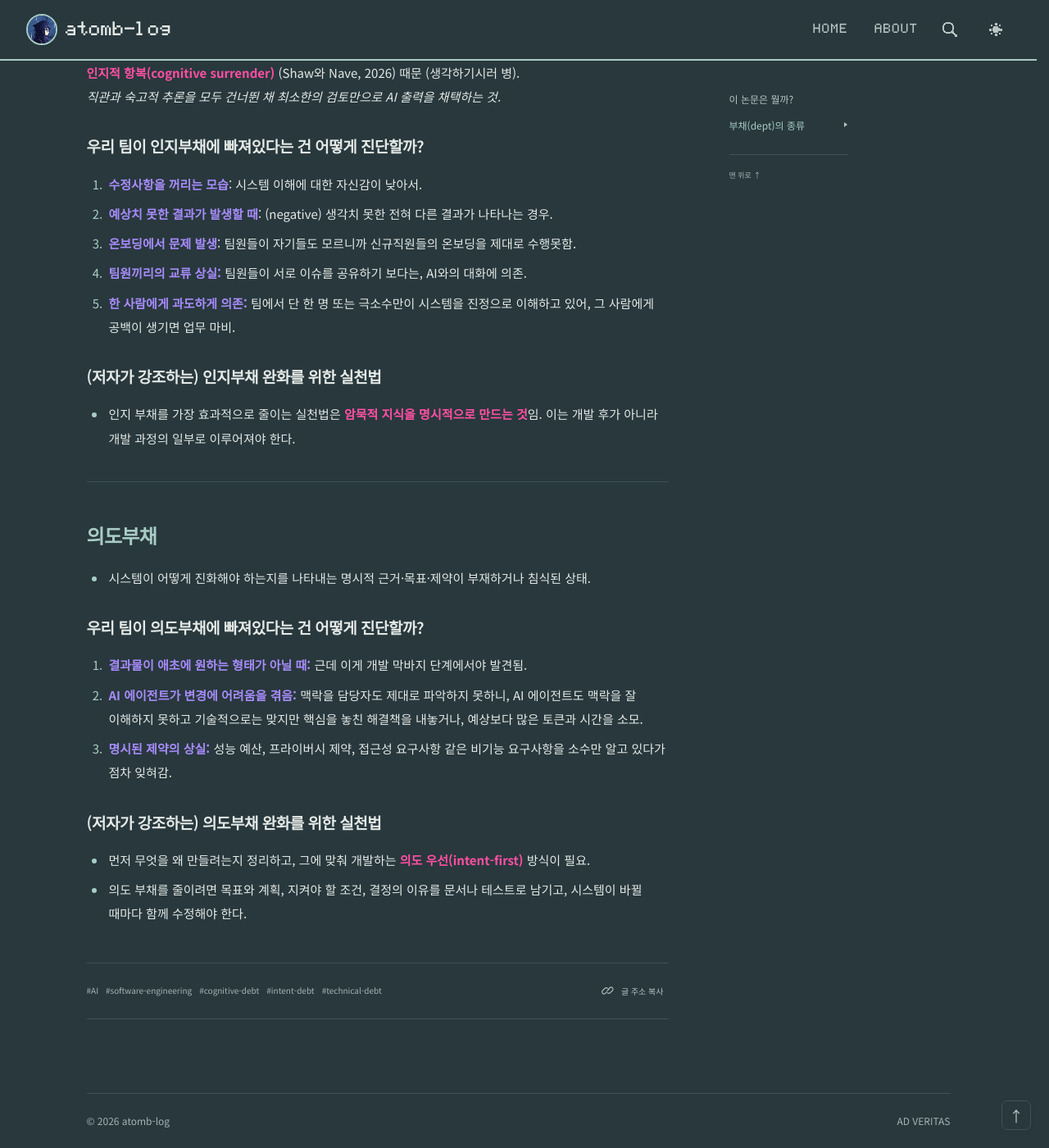
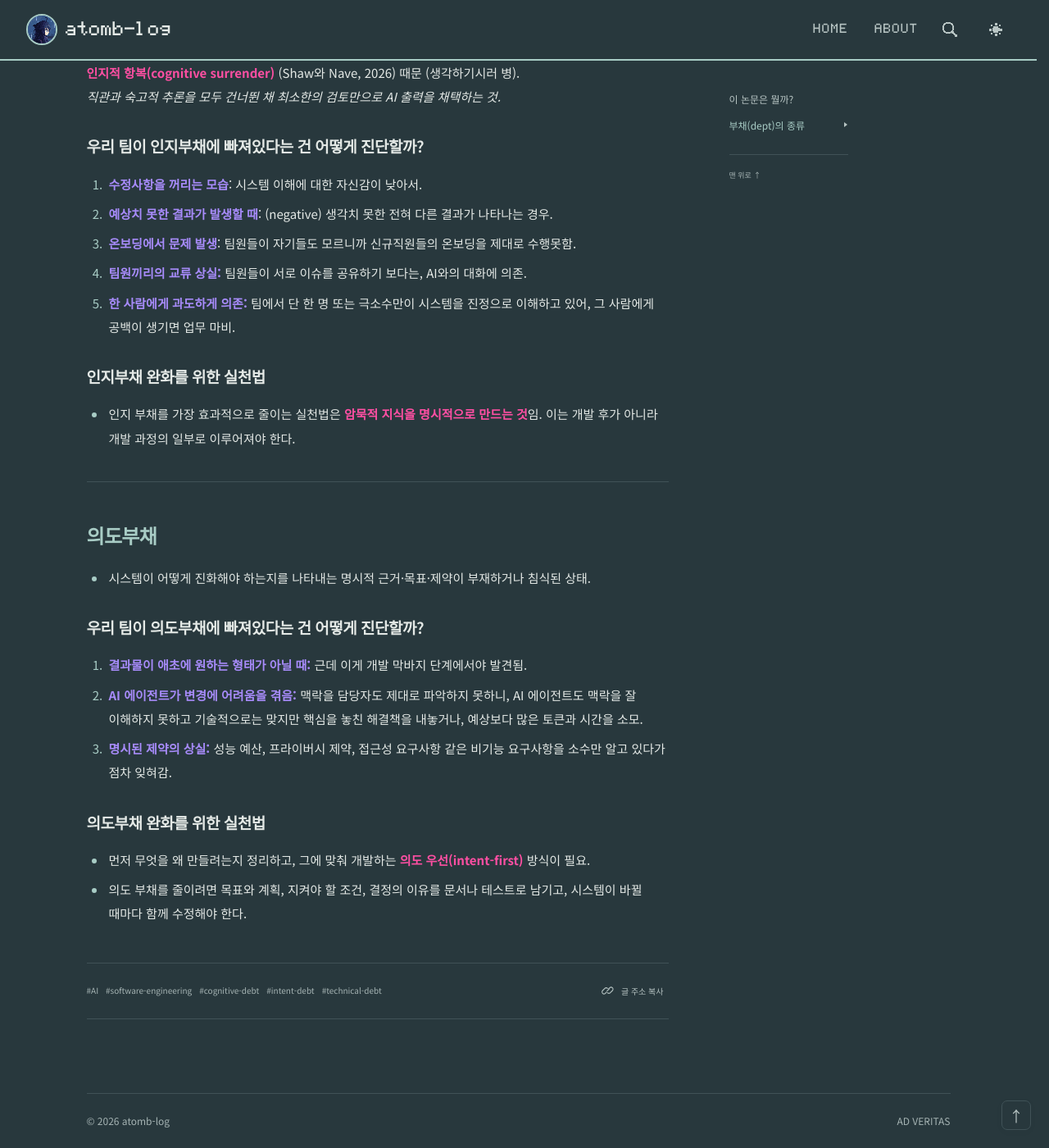
Before and after one commit to atomb-log/atomb-log.github.io, a Jekyll site: the page built from _posts/paper/2026-11-07-ai-dept.md, in a window 1280 px wide and 1400 px high, scrolled down 2510 px. Shown: the whole window at 82% size. Built offline with Jekyll 4.4.1, drawn with Linux system fonts in a browser that asks for light colours.

Commit message:
Shorten triple debt section headings

```diff
--- a/_posts/paper/2026-11-07-ai-dept.md
+++ b/_posts/paper/2026-11-07-ai-dept.md
@@ -60,7 +60,7 @@ image:
 4. <strong style="color: var(--accent-detail)">팀원끼리의 교류 상실:</strong> 팀원들이 서로 이슈를 공유하기 보다는, AI와의 대화에 의존.
 5. <strong style="color: var(--accent-detail)">한 사람에게 과도하게 의존:</strong> 팀에서 단 한 명 또는 극소수만이 시스템을 진정으로 이해하고 있어, 그 사람에게 공백이 생기면 업무 마비.
 
-### (저자가 강조하는) 인지부채 완화를 위한 실천법
+### 인지부채 완화를 위한 실천법
 - 인지 부채를 가장 효과적으로 줄이는 실천법은 **암묵적 지식을 명시적으로 만드는 것**임. 이는 개발 후가 아니라 개발 과정의 일부로 이루어져야 한다.
 
 ---
@@ -75,6 +75,6 @@ image:
 2. <strong style="color: var(--accent-detail)">AI 에이전트가 변경에 어려움을 겪음:</strong> 맥락을 담당자도 제대로 파악하지 못하니, AI 에이전트도 맥락을 잘 이해하지 못하고 기술적으로는 맞지만 핵심을 놓친 해결책을 내놓거나, 예상보다 많은 토큰과 시간을 소모.
 3. <strong style="color: var(--accent-detail)">명시된 제약의 상실:</strong> 성능 예산, 프라이버시 제약, 접근성 요구사항 같은 비기능 요구사항을 소수만 알고 있다가 점차 잊혀감.
 
-### (저자가 강조하는) 의도부채 완화를 위한 실천법
+### 의도부채 완화를 위한 실천법
 - 먼저 무엇을 왜 만들려는지 정리하고, 그에 맞춰 개발하는 **의도 우선(intent-first)** 방식이 필요.
 - 의도 부채를 줄이려면 목표와 계획, 지켜야 할 조건, 결정의 이유를 문서나 테스트로 남기고, 시스템이 바뀔 때마다 함께 수정해야 한다.
```
